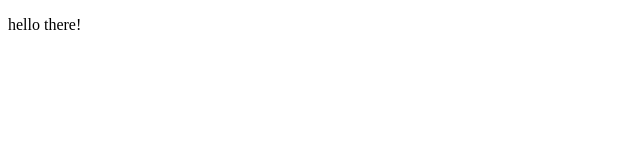
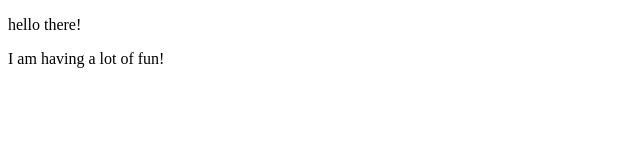
Before and after one commit to vidhigupta1428/Git-Fundamentals, a plain HTML site: page index.html in a window 1280 px wide. Shown: the whole page, without its empty margins (0-640 px from the left). Drawn offline with Linux system fonts and the light colour scheme.

Commit message:
new changes

```diff
--- a/index.html
+++ b/index.html
@@ -7,5 +7,6 @@
   </head>
   <body>
     <p>hello there!</p>
+    <p>I am having a lot of fun!</p>
   </body>
 </html>
```
